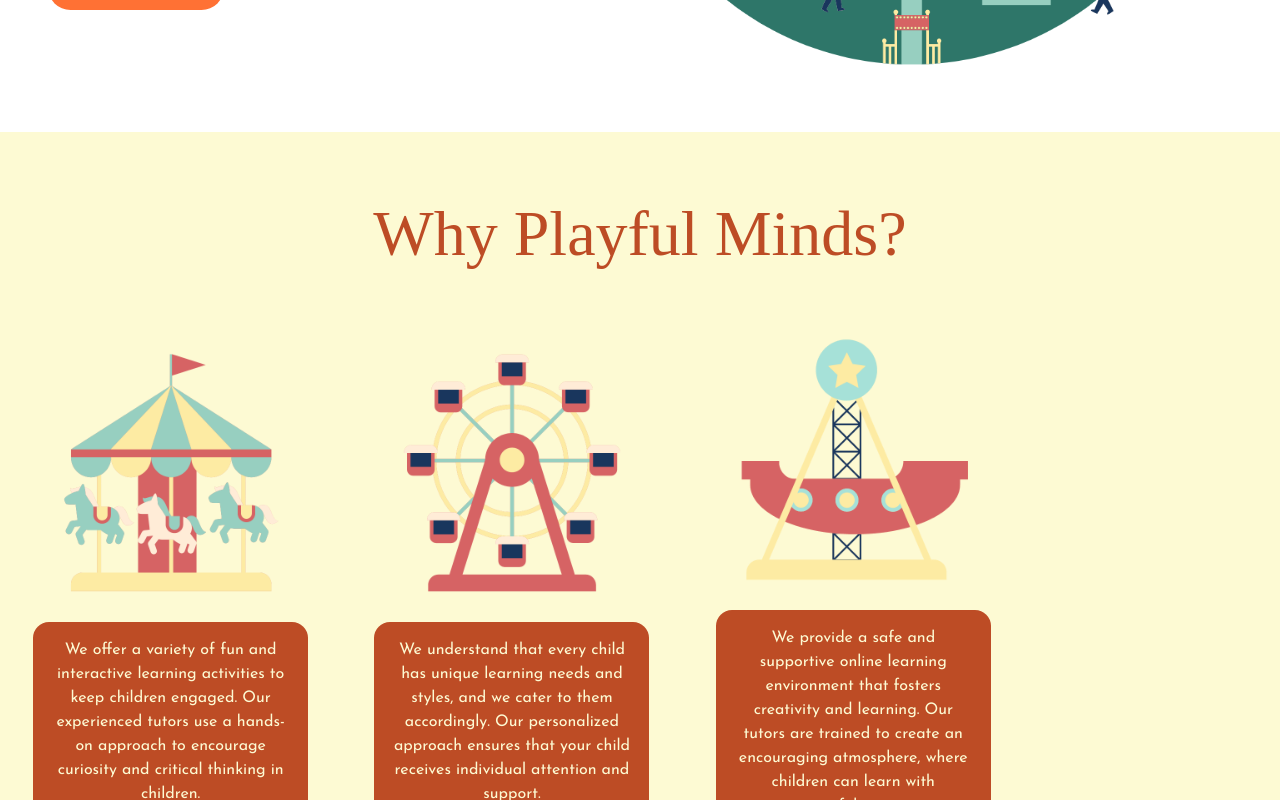
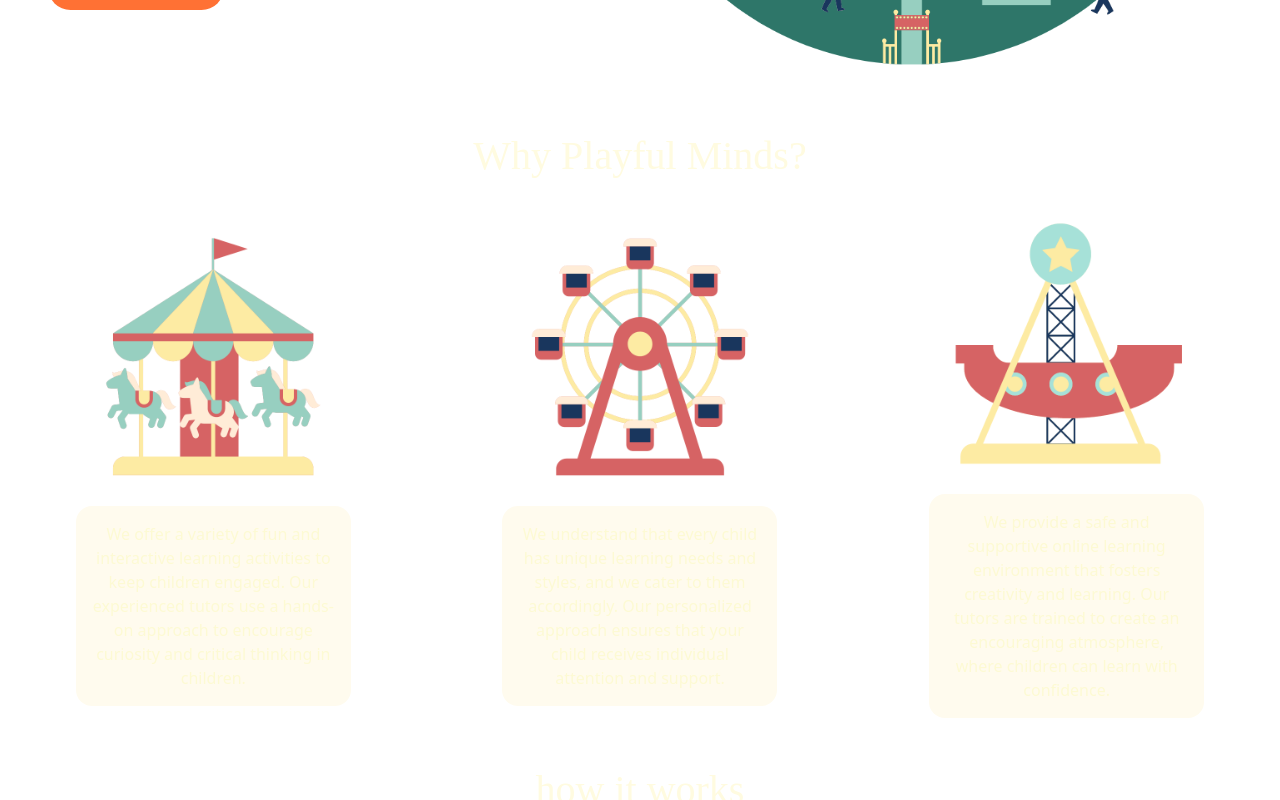
Before and after one commit to doganeraylin/online-tutors-frontend, a Next.js app: page / in a window 1280 px wide. Shown: the part 820-1620 px from the top of the page. Built offline with nearby package versions, Linux system fonts and the light colour scheme; a web font is replaced by a local one.

Commit message:
changed title and bg colors

```diff
--- a/components/WhyPlayfulMinds/WhyPlayfulMinds.module.css
+++ b/components/WhyPlayfulMinds/WhyPlayfulMinds.module.css
@@ -1,64 +1,37 @@
-.whyContainer {
-    padding-top: 2rem;
-    background-color: var(--light-yellow);
-}
-
 .whyColumns {
     display: flex;
     flex-direction: column;
 }
-
 .singleColumn {
     display: flex;
     flex-direction: column;
     align-items: center;
     justify-content: center;
     margin: 2rem auto;
-    font-family: var(--josefin);
     color: var(--light-yellow);
     max-width: 275px;
 }
-
 .singleColumn img {
     max-width: 250px;
 }
-
 .whyTitle {
     font-family: var(--shrikhand);
-    color: var(--brownish-red);
-    font-size: 2rem;
+    color: var(--light-yellow-title);
     text-align: center;
-    margin: 2rem 0;
 }
 .singleColumnDescription {
     padding: 1rem;
     margin-top: 1.5rem;
     border-radius: 1rem;
-    background-color: var(--brownish-red);
+    background-color: var(--light-yellow-text);
+    color: var(--dark-gray);
     text-align: center;
-}
-
-@media (min-width: 576px) {
-    .whyTitle {
-        font-size: 3rem;
-    }
 }
 
 @media (min-width: 992px) {
     .whyColumns {
         flex-direction: row;
         justify-content: space-around;
-    }
-}
-
-
-
-@media (min-width: 1200px) {
-    .whyColumns {
-        max-width: 80%;
-    }
-    .whyTitle {
-        font-size: 4rem;
     }
 }
 
@@ -72,7 +45,4 @@
     .singleColumnDescription {
         font-size: 1.5rem;
     }
-    .whyTitle {
-        font-size: 5rem;
-    }
 }
```
